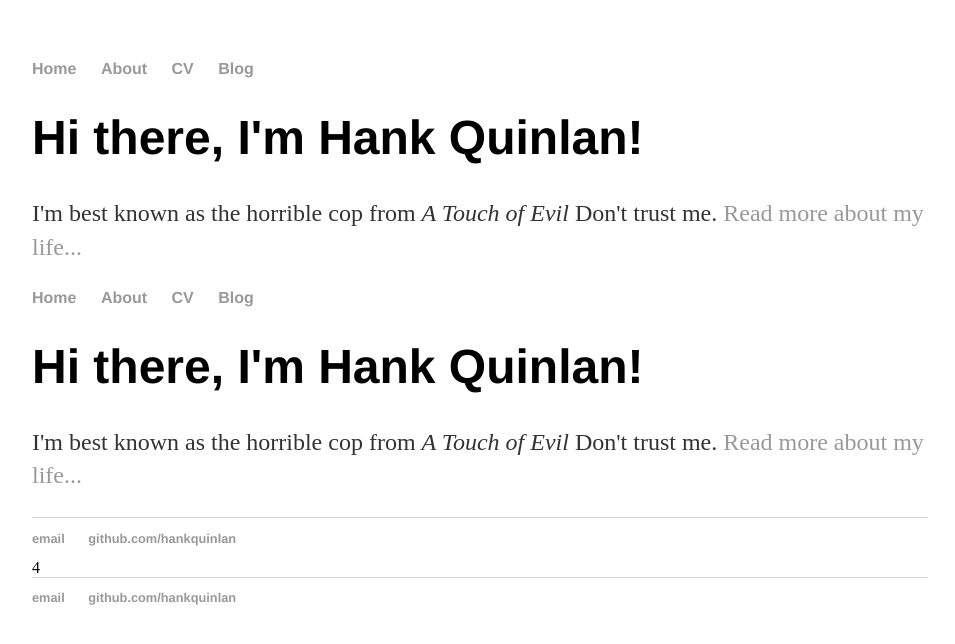
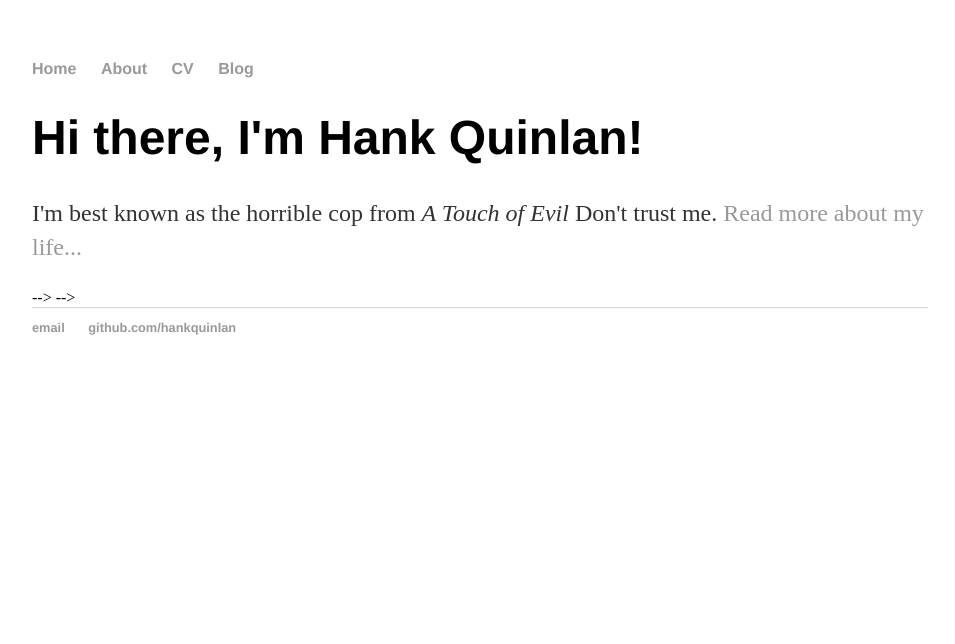
Before and after one commit to alfonsopacino/aalfonsopacinol, a Jekyll site: the page built from index.html, in a window 1280 px wide. Shown: the top 644 px of the page, without its empty margins (160-1115 px from the left). Built offline with Jekyll 4.4.1, drawn with Linux system fonts in a browser that asks for light colours.

Commit message:
Update index.html

```diff
--- a/index.html
+++ b/index.html
@@ -6,34 +6,34 @@ title: Hank Quinlan, Horrible Cop
 	<h1>Hi there, I'm Hank Quinlan!</h1>
 	<p>I'm best known as the horrible cop from <em>A Touch of Evil</em> Don't trust me. <a href="/about">Read more about my life...</a></p>
 </div><!-- /.blurb -->
-<!DOCTYPE html>
-<html>
-	<head>
-		<title>Hank Quinlan, Horrible Cop</title>
+<!--<!DOCTYPE html>-->
+<!--<html>-->
+<!--	<head>-->
+<!--		<title>Hank Quinlan, Horrible Cop</title>-->
 		<!-- link to main stylesheet -->
-		<link rel="stylesheet" type="text/css" href="/css/main.css">
-	</head>
-	<body>
-		<nav>
-    		<ul>
-        		<li><a href="/">Home</a></li>
-	        	<li><a href="/about">About</a></li>
-        		<li><a href="/cv">CV</a></li>
-        		<li><a href="/blog">Blog</a></li>
-    		</ul>
-		</nav>
-		<div class="container">
-    		<div class="blurb">
-        		<h1>Hi there, I'm Hank Quinlan!</h1>
-				<p>I'm best known as the horrible cop from <em>A Touch of Evil</em> Don't trust me. <a href="/about">Read more about my life...</a></p>
-    		</div><!-- /.blurb -->
-		</div><!-- /.container -->
-		<footer>
-    		<ul>
-        		<li><a href="mailto:hankquinlanhub@gmail.com">email</a></li>
-        		<li><a href="https://github.com/hankquinlan">github.com/hankquinlan</a></li>
-			</ul>
-		</footer>
-	</body>
-</html>
-4
+<!--		<link rel="stylesheet" type="text/css" href="/css/main.css">-->
+<!--	</head>-->
+<!--	<body>-->
+<!--		<nav>-->
+<!--    		<ul>-->
+<!--        		<li><a href="/">Home</a></li>-->
+<!--	        	<li><a href="/about">About</a></li>-->
+<!--        		<li><a href="/cv">CV</a></li>-->
+<!--        		<li><a href="/blog">Blog</a></li>-->
+<!--    		</ul>-->
+<!--		</nav>-->
+<!--		<div class="container">-->
+<!--    		<div class="blurb">-->
+<!--        		<h1>Hi there, I'm Hank Quinlan!</h1>-->
+<!--				<p>I'm best known as the horrible cop from <em>A Touch of Evil</em> Don't trust me. <a href="/about">Read more about my life...</a></p>-->
+<!--    		</div><!-- /.blurb -->-->
+<!--		</div><!-- /.container -->-->
+<!--		<footer>-->
+<!--    		<ul>-->
+<!--        		<li><a href="mailto:hankquinlanhub@gmail.com">email</a></li>-->
+<!--        		<li><a href="https://github.com/hankquinlan">github.com/hankquinlan</a></li>-->
+<!--			</ul>-->
+<!--		</footer>-->
+<!--	</body>-->
+<!--</html>-->
+<!--4-->
```
